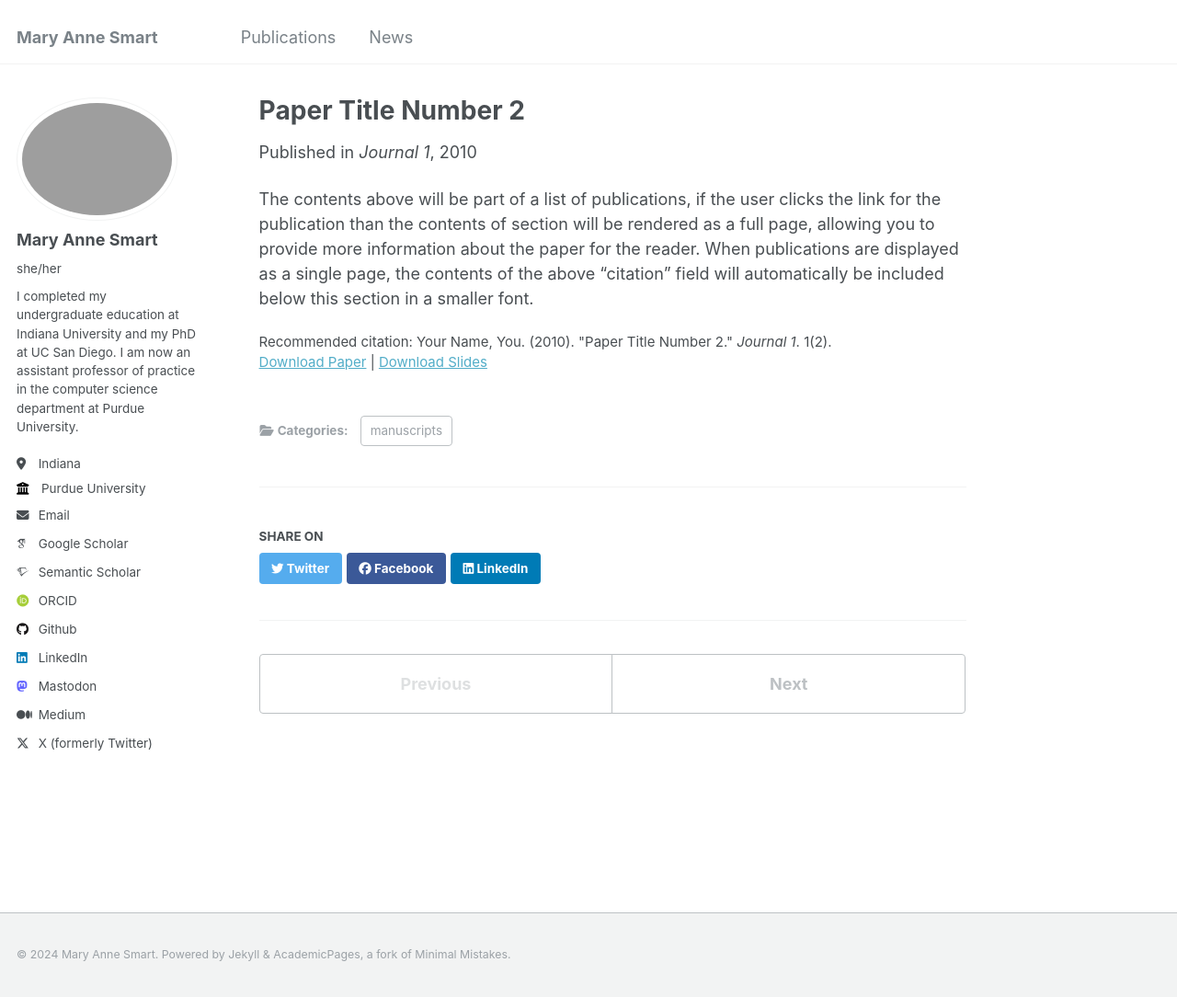
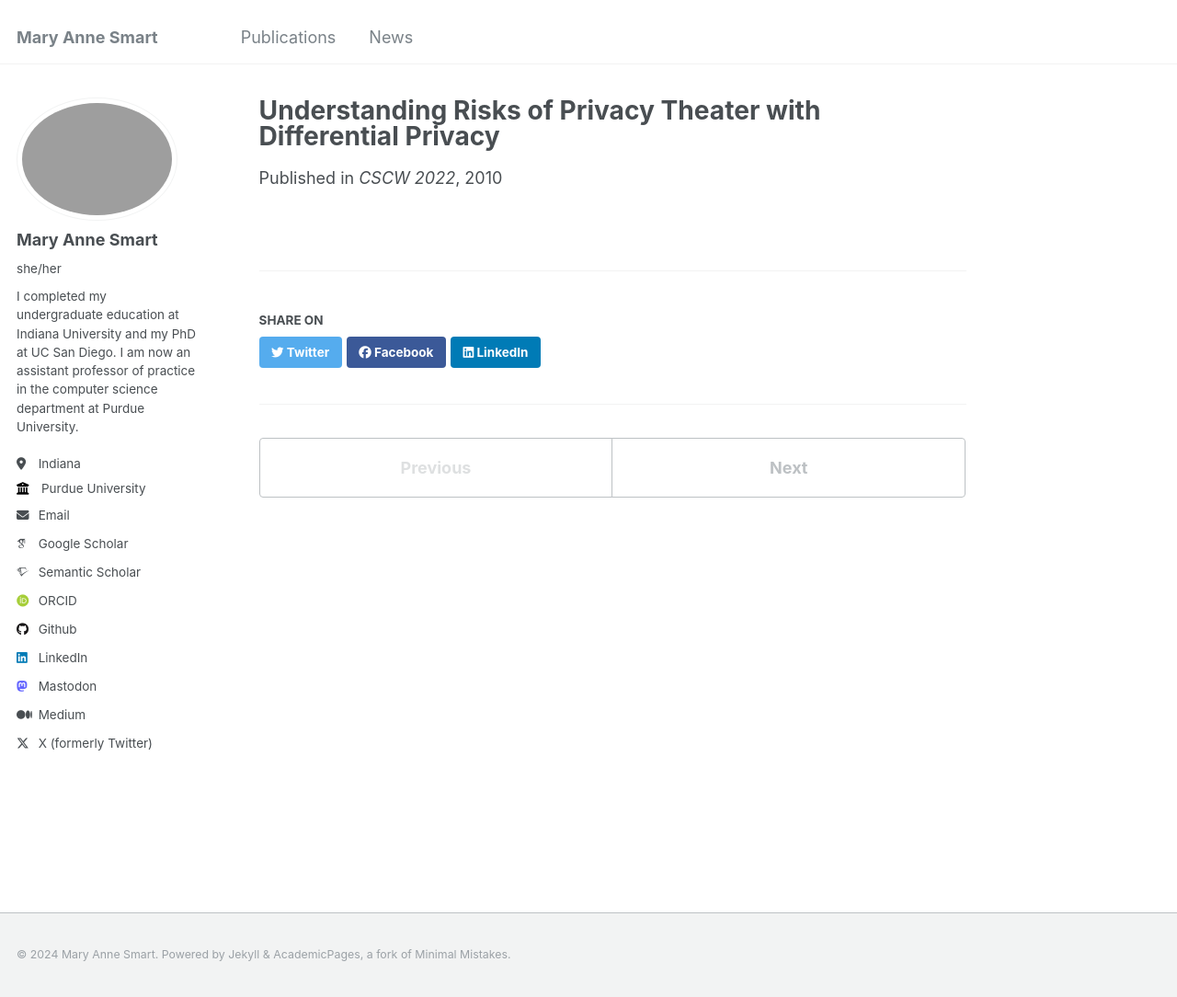
Before and after one commit to msmart14/maryannesmart, a Jekyll site: the page built from _publications/2010-10-01-paper-title-number-2.md, in a window 1280 px wide and 1084 px high. Shown: the whole window at 92% size. Built offline with Jekyll 4.4.1, drawn with Linux system fonts in a browser that asks for light colours; some web fonts are replaced.

Commit message:
Update 2010-10-01-paper-title-number-2.md
adding cscw paper

```diff
--- a/_publications/2010-10-01-paper-title-number-2.md
+++ b/_publications/2010-10-01-paper-title-number-2.md
@@ -1,14 +1,7 @@
 ---
-title: "Paper Title Number 2"
+title: "Understanding Risks of Privacy Theater with Differential Privacy"
 collection: publications
-category: manuscripts
-permalink: /publication/2010-10-01-paper-title-number-2
-excerpt: 'This paper is about the number 2. The number 3 is left for future work.'
-date: 2010-10-01
-venue: 'Journal 1'
-slidesurl: 'http://academicpages.github.io/files/slides2.pdf'
-paperurl: 'http://academicpages.github.io/files/paper2.pdf'
-citation: 'Your Name, You. (2010). &quot;Paper Title Number 2.&quot; <i>Journal 1</i>. 1(2).'
+venue: 'CSCW 2022'
+paperurl: '[http://academicpages.github.io/files/paper2.pdf](https://dl.acm.org/doi/10.1145/3555762)'
+authors: Mary Anne Smart, Dhruv Sood, and Kristen Vaccaro
 ---
-
-The contents above will be part of a list of publications, if the user clicks the link for the publication than the contents of section will be rendered as a full page, allowing you to provide more information about the paper for the reader. When publications are displayed as a single page, the contents of the above "citation" field will automatically be included below this section in a smaller font.
```
